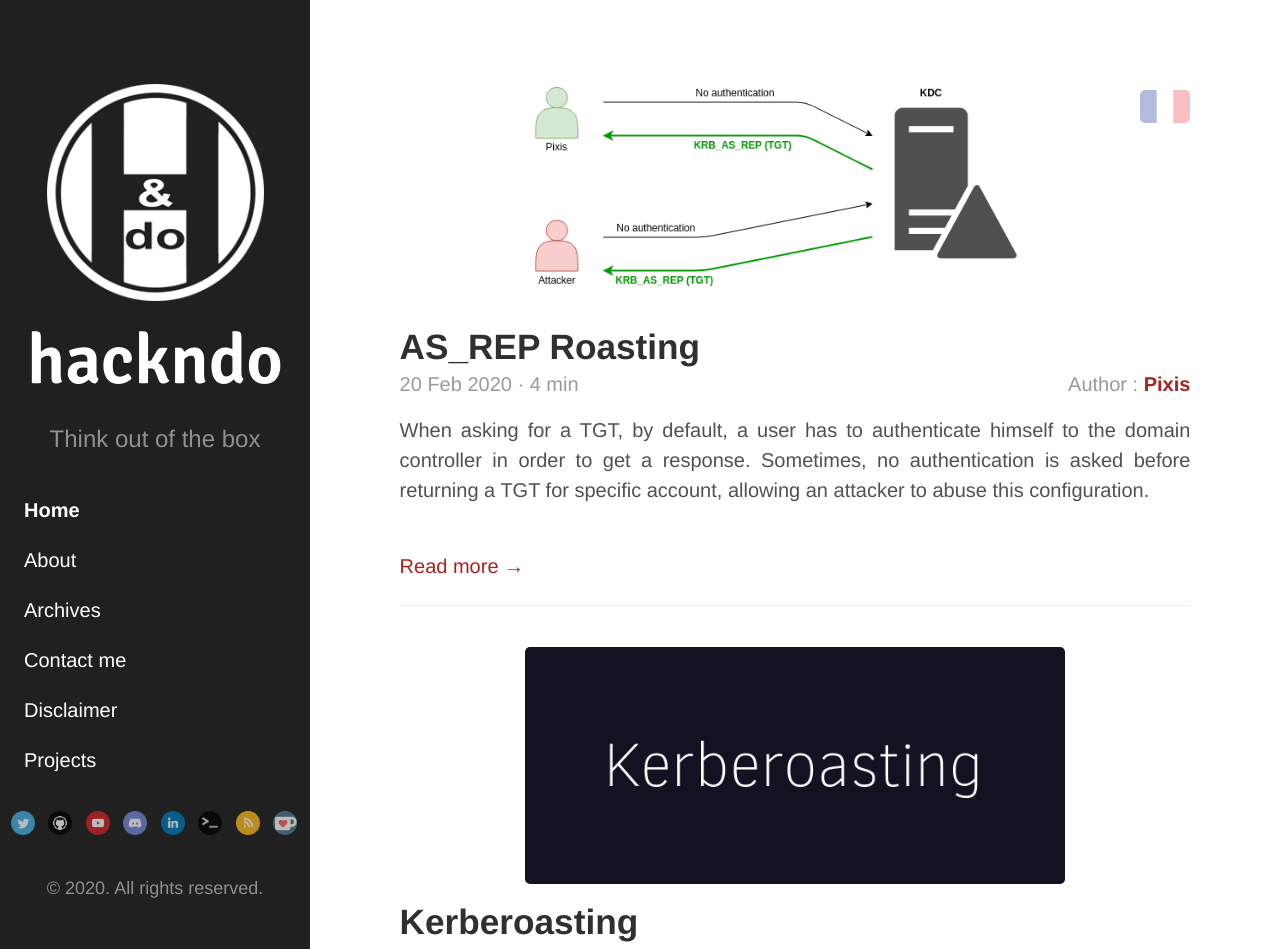
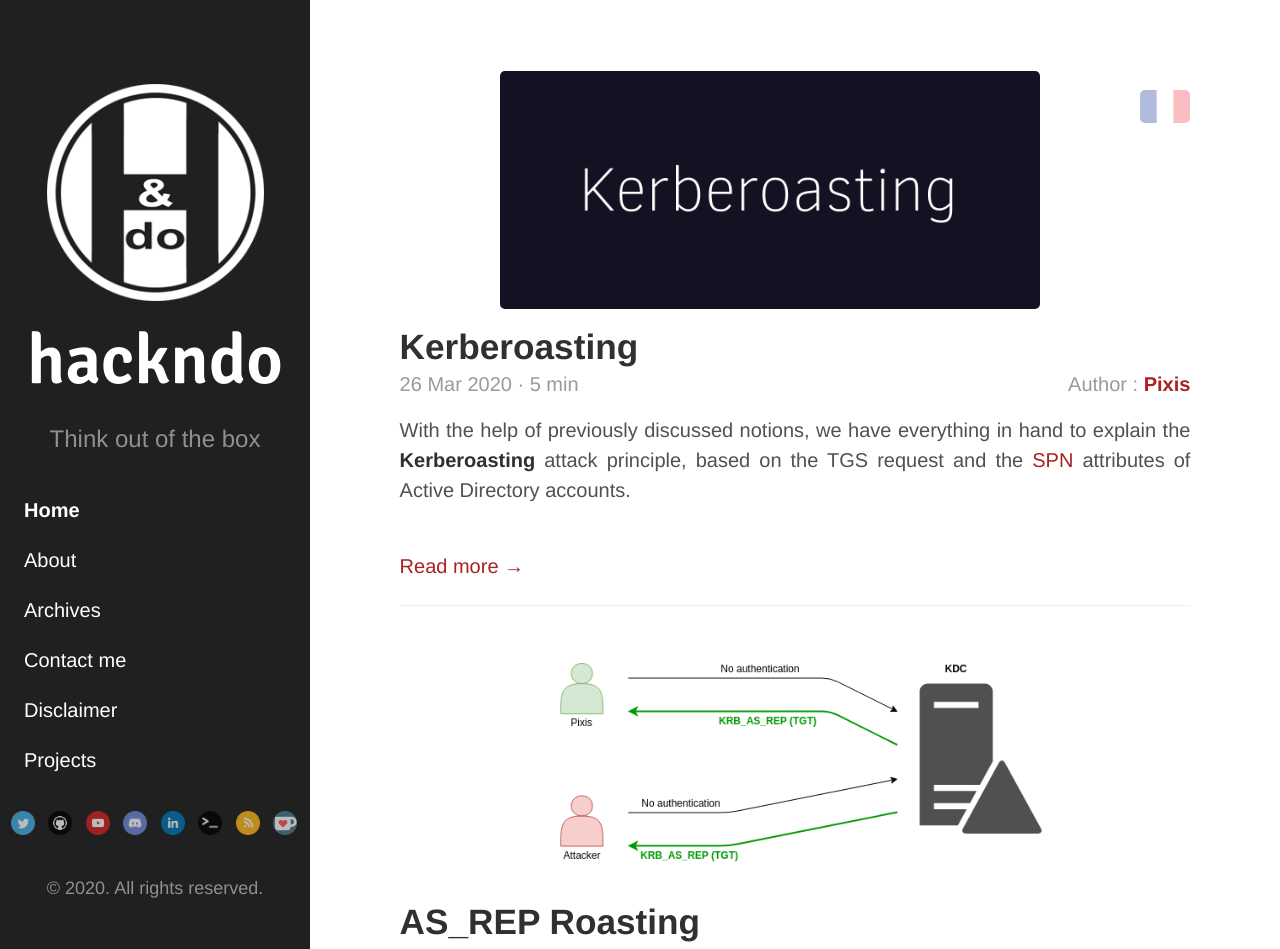
Before and after one commit to Hackndo/en.hackndo.github.io, a Jekyll site: the page built from index.html, in a window 1280 px wide and 1400 px high. Shown: the top 949 px of the window. Built offline with Jekyll 4.4.1, drawn with Linux system fonts in a browser that asks for light colours; the list of posts is cut into pages by our own code; some of the changed text lies outside the part shown.

Commit message:
Update date

```diff
--- a/_posts/2019-03-16-kerberoasting.md
+++ b/_posts/2019-03-16-kerberoasting.md
@@ -1,6 +1,6 @@
 ---
 title: "Kerberoasting"
-date: 2020-01-25 08:02:44
+date: 2020-03-26 08:02:44
 author: "Pixis"
 layout: post
 permalink: /kerberoasting/
--- a/_posts/2019-03-23-as-rep-roasting.md
+++ b/_posts/2019-03-23-as-rep-roasting.md
@@ -1,6 +1,6 @@
 ---
 title: "AS_REP Roasting"
-date: 2020-02-20 07:10:06
+date: 2020-03-19 07:10:06
 author: "Pixis"
 layout: post
 permalink: /kerberos-asrep-roasting/
```
